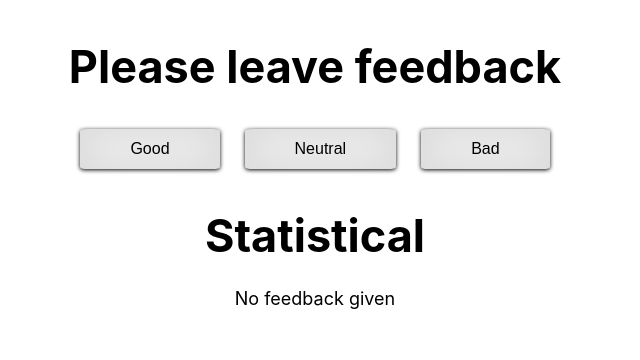
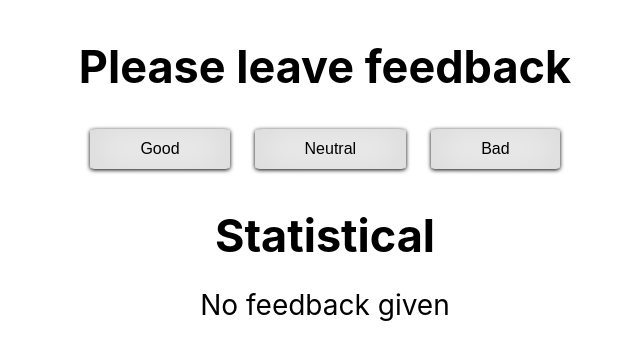
Before and after one commit to Nikolayhous/goit-react-hw-02-feedback, a React (Create React App) app: page / in a window 1280 px wide. Shown: the top 360 px of the page, without its empty margins (325-965 px from the left). Built offline with nearby package versions, Linux system fonts and the light colour scheme.

Commit message:
добавив компонент контейнер

```diff
--- a/src/App.js
+++ b/src/App.js
@@ -1,4 +1,5 @@
 import { Component } from 'react';
+import Container from './components/Container/Container';
 import Section from './components/Section/Section';
 import FeedbackOptions from './components/FeedbackOptions/FeedbackOptions';
 import Statistics from './components/Statistics/Statistics';
@@ -38,7 +39,7 @@ class App extends Component {
         const { onLeaveFeedback } = this;
         const { good, neutral, bad } = this.state;
         return (
-            <section>
+            <Container>
                 <Section title={'Please leave feedback'}>
                     <FeedbackOptions
                         options={options}
@@ -54,7 +55,7 @@ class App extends Component {
                         positivePercentage={countPositiveFeedbackPercentage}
                     />
                 </Section>
-            </section>
+            </Container>
         );
     }
 }
--- /dev/null
+++ b/src/components/Container/Container.js
@@ -0,0 +1,7 @@
+import s from './Container.module.css';
+
+function Container({ children }) {
+    return <div className={s.container}>{children}</div>;
+}
+
+export default Container;
--- /dev/null
+++ b/src/components/Container/Container.module.css
@@ -0,0 +1,7 @@
+.container {
+    width: 1260px;
+    margin-right: auto;
+    margin-left: auto;
+    padding-right: 20px;
+    padding-left: 20px;
+}
--- a/src/components/FeedbackOptions/FeedbackOptions.js
+++ b/src/components/FeedbackOptions/FeedbackOptions.js
@@ -22,7 +22,7 @@ function FeedbackOptions({ options, onLeaveFeedback }) {
 
 FeedbackOptions.propTypes = {
     onLeaveFeedback: PropTypes.func.isRequired,
-    options: PropTypes.array.isRequired,
+    options: PropTypes.array,
 };
 
 export default FeedbackOptions;
--- a/src/components/Notification/Notification.module.css
+++ b/src/components/Notification/Notification.module.css
@@ -1,5 +1,5 @@
 .text {
-    font-size: 18px;
+    font-size: 28px;
     text-align: center;
     margin-top: 25px;
 }
--- a/src/components/Statistics/Statistics.module.css
+++ b/src/components/Statistics/Statistics.module.css
@@ -10,9 +10,8 @@
 }
 
 .list {
-    display: flex;
-    flex-direction: column;
-    align-items: center;
+    margin-top: 50px;
+    margin-left: 250px;
 }
 
 .item {
```
Also changed, not shown: 1 other file (tests, documents, lock files or other folders).
